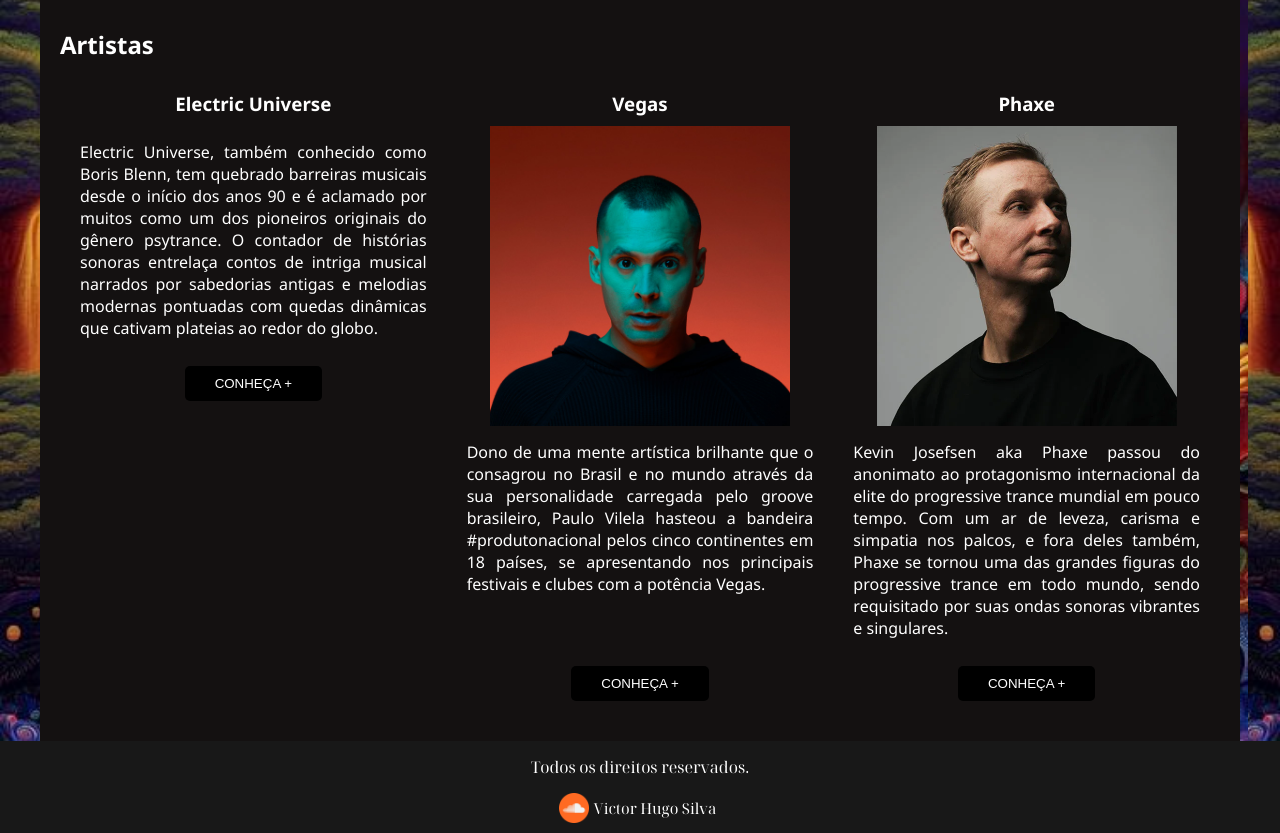
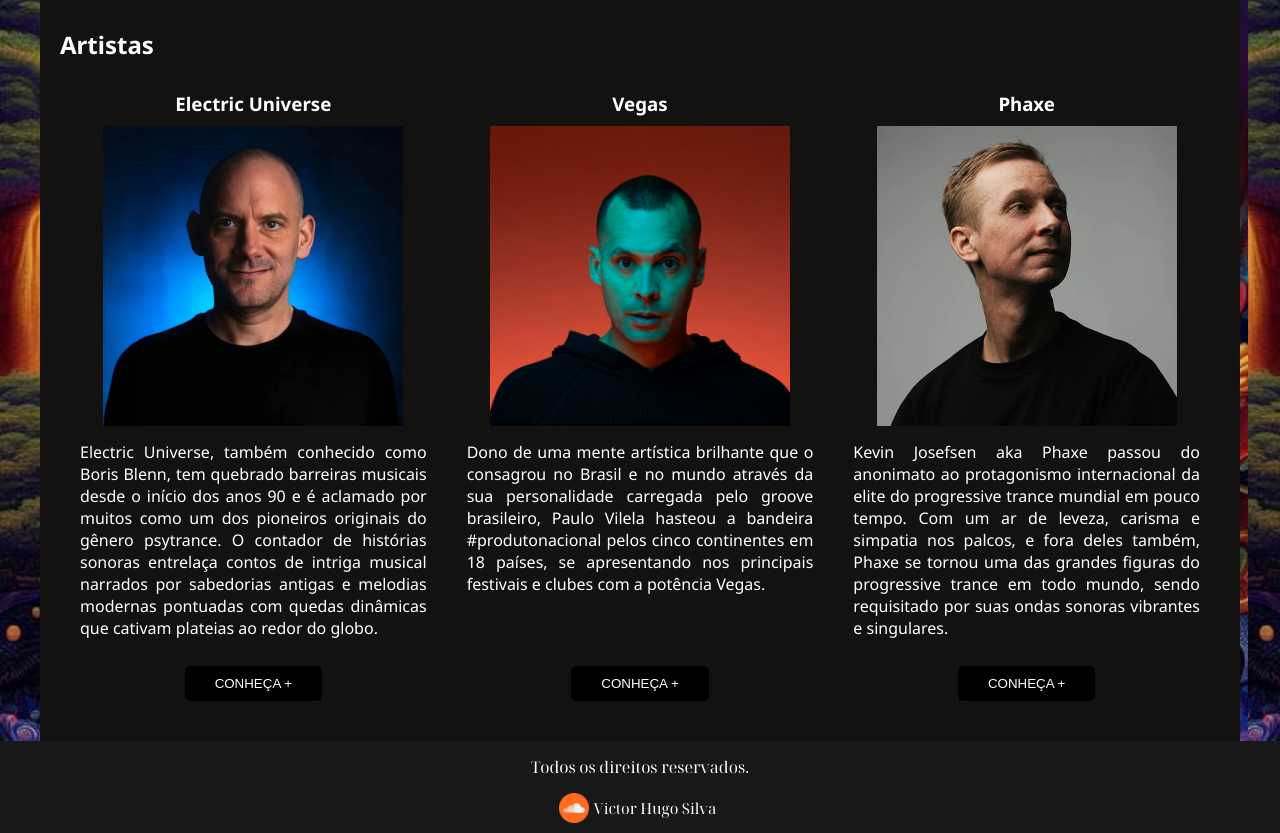
Before and after one commit to VictorHugoSDev/PROJETO-FINAL, a plain HTML site: page index.html in a window 1280 px wide. Shown: the part 1819-2652 px from the top of the page. Drawn offline with Linux system fonts and the light colour scheme; a web font is replaced by a local one.

Commit message:
Update index.html

```diff
--- a/index.html
+++ b/index.html
@@ -82,7 +82,7 @@
             <div class="container">
                 <div class="artistas">
                     <h3>Electric Universe</h3>
-                    <img src="img/astrix.jpg" alt="">
+                    <img src="img/electric_universe.jpg" alt="">
                     <p>Electric Universe, também conhecido como Boris Blenn, tem quebrado barreiras musicais desde o início dos anos 90 e é aclamado por muitos como um dos pioneiros originais do gênero psytrance. O contador de histórias sonoras entrelaça contos de intriga musical narrados por sabedorias antigas e melodias modernas pontuadas com quedas dinâmicas que cativam plateias ao redor do globo.</p>
                     <button>Conheça +</button>
                 </div>
```
